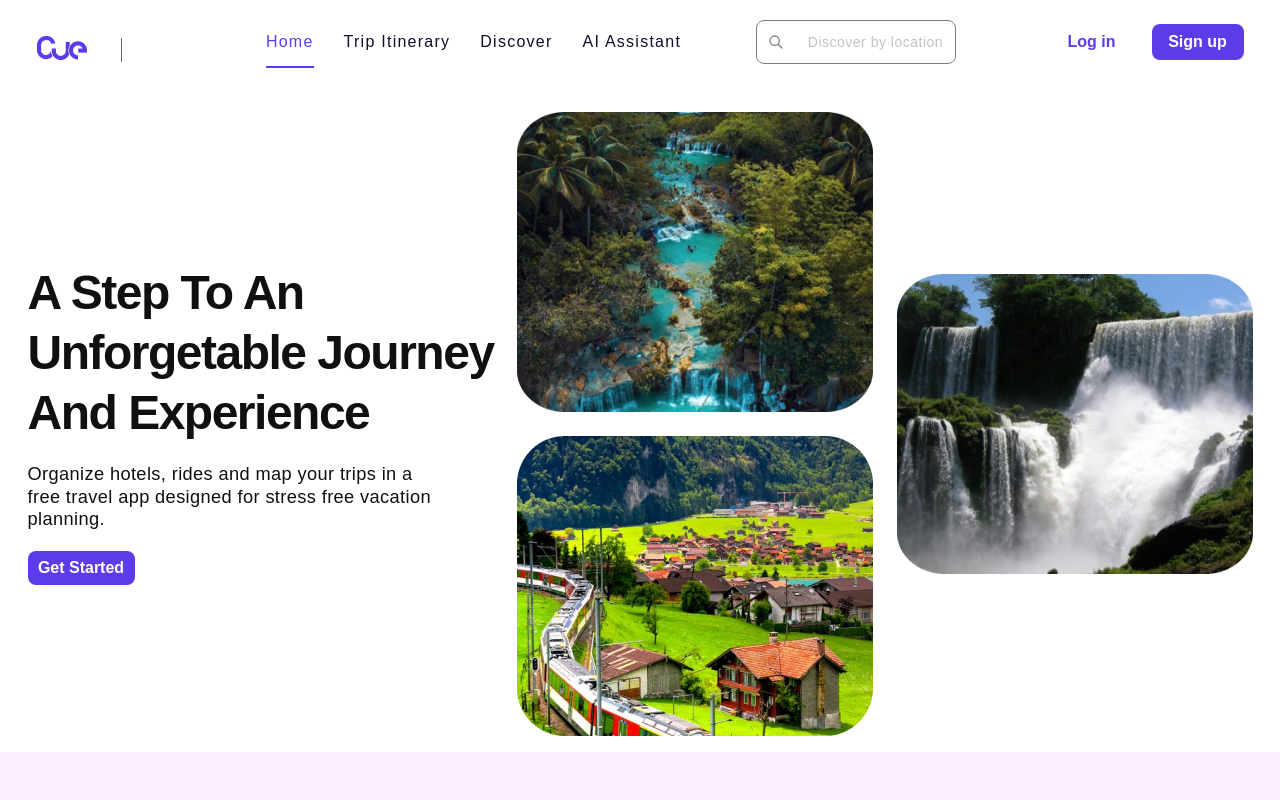
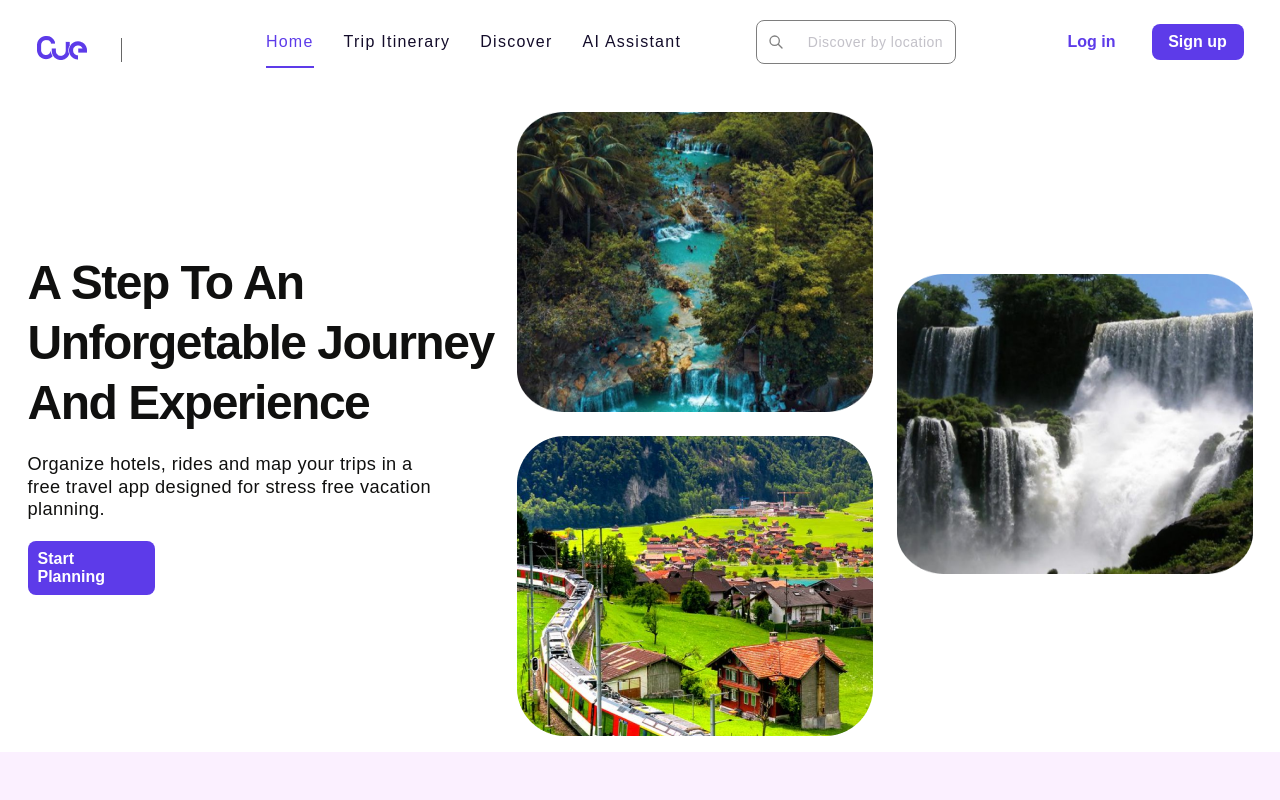
Before and after one commit to chiedozieezenwa/CUE, a React (Vite) app: page / in a window 1280 px wide. Shown: the top 800 px of the page. Built offline with nearby package versions, Linux system fonts and the light colour scheme; no server answers; the HTML template or start-up script is replaced by a standard one; a web font is replaced by a local one.

Commit message:
base url

```diff
--- a/package.json
+++ b/package.json
@@ -24,6 +24,7 @@
     "react-router-dom": "^6.26.0",
     "react-slick": "^0.30.2",
     "react-spinners": "^0.14.1",
+    "react-toastify": "^10.0.5",
     "slick-carousel": "^1.8.1",
     "web3": "^4.12.1"
   },
--- a/src/App.jsx
+++ b/src/App.jsx
@@ -1,51 +1,20 @@
-// import { RouterProvider } from 'react-router-dom'
-// import './App.css'
-// import router from './appRouter'
-// import { UserProvider } from './context/appContext'
-// import { PopupProvider } from './context/popupContext'
-// import { LodgingProvider } from './context/LodgingContext'
-// import { SearchProvider } from './context/searchContext'
-// import {CartProvider} from './context/cartContext'
-
-// import { Recover } from './pages'
-// import { BookingProvider } from './context'
-
-//  const App = () => {
-//     return (
-//       <UserProvider>
-//         <PopupProvider>
-//           <CartProvider>
-//           <BookingProvider>
-//             <LodgingProvider>
-//               <SearchProvider>
-//                 <RouterProvider router={router} />
-//                 <Recover />
-//               </SearchProvider>
-//             </LodgingProvider>
-//           </BookingProvider>
-//           </CartProvider>
-//         </PopupProvider>
-//       </UserProvider>
-//     );
-//  }
-
-
-// export default App
-
-
-import { RouterProvider } from 'react-router-dom';
-import './App.css';
-import router from './appRouter';
-import { UserProvider } from './context/appContext';
-import { PopupProvider } from './context/popupContext';
-import { LodgingProvider } from './context/LodgingContext';
-import { SearchProvider } from './context/searchContext';
-import { CartProvider } from './context/cartContext';
-import { Recover } from './pages';
-import { BookingProvider } from './context';
+import { RouterProvider } from 'react-router-dom'
+import './App.css'
+import router from './appRouter'
+import { UserProvider } from './context/appContext'
+import { PopupProvider } from './context/popupContext'
+import { LodgingProvider } from './context/LodgingContext'
+import { SearchProvider } from './context/searchContext'
+import {CartProvider} from './context/cartContext'
+import {ToastContainer} from 'react-toastify';
+import "react-toastify/dist/ReactToastify.css"
+import { Recover } from './pages'
+import { BookingProvider } from './context'
 
  const App = () => {
     return (
+     <>
+     <ToastContainer/>
        <UserProvider>
          <PopupProvider>
           <CartProvider>
@@ -60,7 +29,10 @@ const App = () => {
           </CartProvider>
         </PopupProvider>
       </UserProvider>
+     </>
+
     );
-};
+ }
 
-export default App;
+
+export default App
--- a/src/components/landingPage/hero/hero.module.css
+++ b/src/components/landingPage/hero/hero.module.css
@@ -61,6 +61,7 @@
   line-height: 18px;
   text-decoration: none;
   cursor: pointer;
+  padding: 10px;
 }
 
 .right-section {
--- a/src/components/landingPage/hero/index.jsx
+++ b/src/components/landingPage/hero/index.jsx
@@ -68,7 +68,7 @@ export const Hero = () => {
           </p>
 
           <Button
-            content="Get Started"
+            content="Start Planning"
             className={design["hero-btn"]}
             link='/disc'
           />
--- a/src/pages/Onboarding/Signup/index.jsx
+++ b/src/pages/Onboarding/Signup/index.jsx
@@ -3,11 +3,11 @@ import design from "./signup.module.css";
 import axios from "../../../api/axios";
 import { closeIcon, hidePassword, showPassword } from "../../../assets";
 import { FadeLoader } from "react-spinners";
-import { Signin } from "../SignIn";
+// import { Signin } from "../SignIn";
 import { usePopUp } from "../../../context/usePopUp";
 
 export const Signup = () => {
-  const { currentPopup, openPopup, closePopup } = usePopUp();
+  const { currentPopup, closePopup } = usePopUp();
   const [email, setEmail] = useState("");
   const [fullname, setFullname] = useState("");
   const [password, setPassword] = useState("");
@@ -33,7 +33,7 @@ export const Signup = () => {
       localStorage.setItem("currentUser", JSON.stringify(res.data));
       console.log(res.data);
       closePopup(); // Close signup popup
-      openPopup("signin"); // Open signin popup
+      // openPopup("signin"); // Open signin popup
 
     } catch (error) {
       if (error.response) {
@@ -122,7 +122,7 @@ export const Signup = () => {
                 <button
                   onClick={() => {
                     closePopup();
-                    openPopup("signin");
+                    // openPopup("signin");
                   }}
                   className={design["logIn-btn"]}
                 >
@@ -133,7 +133,7 @@ export const Signup = () => {
           </div>
         </div>
       )}
-      {currentPopup === "signin" && <Signin />}
+      {/* {currentPopup === "signin" && <Signin />} */}
     </>
   );
 };
--- a/src/pages/discoverpage/lodging/index.jsx
+++ b/src/pages/discoverpage/lodging/index.jsx
@@ -4,6 +4,7 @@ import { SearchContext } from "../../../context/searchContext";
 import { SearchBar } from "../../../components/searchbar";
 import design from "./design.module.css";
 import { useNavigate } from "react-router-dom";
+import {toast} from "react-toastify"
 import {
   airBnB,
   Apartments,
@@ -69,7 +70,7 @@ export const Lodging = () => {
     e.preventDefault();
 
     if (!selectedHotel) {
-      alert("Please select a hotel before proceeding.");
+      toast.success("Please select a hotel before proceeding.");
       return;
     }
 
```
Also changed, not shown: 1 other file (tests, documents, lock files or other folders). Lines whose indentation alone changed are shown as unchanged.
